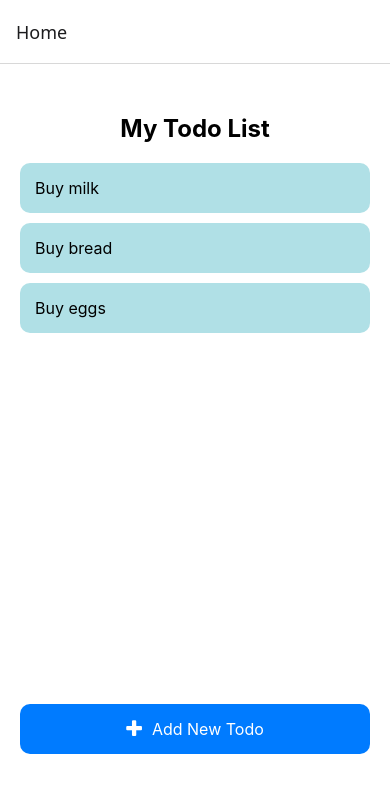
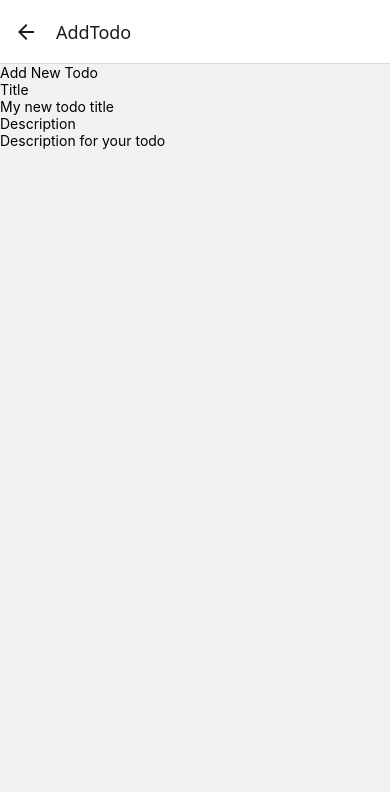
Before and after one commit to abdulmuqeeth22/todolist, a React Native app in the folder MyTodoList/: screen /AddTodo in a window 390 px wide. Shown: the top 792 px of the page. Built offline with nearby package versions, Linux system fonts and the light colour scheme.

Commit message:
code changes for AddTodoScreen to add a new todo and description -- milestone 2

```diff
--- a/MyTodoList/App.js
+++ b/MyTodoList/App.js
@@ -11,6 +11,7 @@ export default function App() {
     <NavigationContainer>
       <Stack.Navigator>
         <Stack.Screen name="Home" component={HomeScreen} />
+        <Stack.Screen name="AddTodo" component={AddTodoScreen} />
       </Stack.Navigator>
     </NavigationContainer>
   );
--- /dev/null
+++ b/MyTodoList/src/screens/AddTodoScreen.js
@@ -0,0 +1,28 @@
+import React, { useState } from 'react';
+import { View, Text, TextInput, TouchableOpacity } from 'react-native';
+
+export default function AddTodoScreen({ navigation }) {
+  const [title, setTitle] = useState('');
+  const [description, setDescription] = useState('');
+
+  return (
+    <View>
+      <Text>Add New Todo</Text>
+
+      <Text>Title</Text>
+      <TextInput
+        placeholder="My new todo title"
+        value={title}
+        onChangeText={setTitle}
+      />
+
+      <Text>Description</Text>
+      <TextInput
+        placeholder="Description for your todo"
+        multiline
+        value={description}
+        onChangeText={setDescription}
+      />
+    </View>
+  );
+}
```
